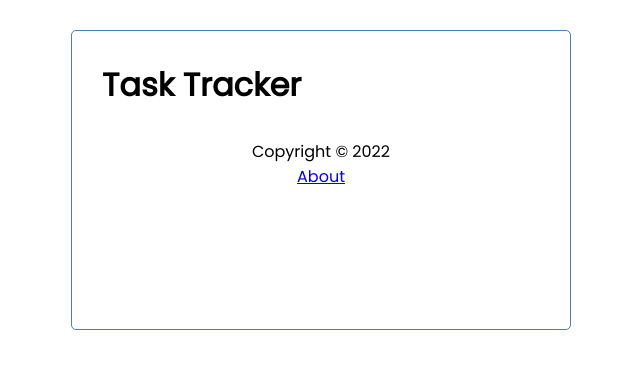
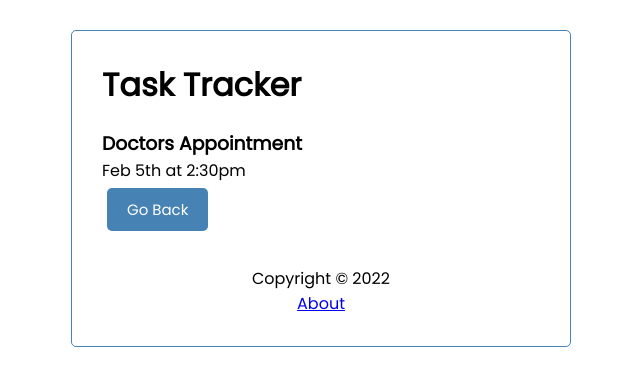
Before and after one commit to jrbderobles/ReactTaskTracker, a React (Create React App) app: page /tasks/1 in a window 1280 px wide. Shown: the top 386 px of the page, without its empty margins (319-959 px from the left). Built offline with nearby package versions, Linux system fonts and the light colour scheme; data requests are answered from the project's data file.

Commit message:
Added a TaskDetails component

```diff
--- a/src/App.js
+++ b/src/App.js
@@ -6,6 +6,7 @@
 import AddTask from './components/AddTask';
 import Footer from './components/Footer';
 import About from './components/About';
+import TaskDetails from './components/TaskDetails';
 
 function App() {
   const [showAddTask, setShowAddTask] = useState(false)
@@ -92,6 +93,7 @@
             </>
           } />
           <Route path='/about' element={<About />} />
+          <Route path='/tasks/:id' element={<TaskDetails />} />
         </Routes>
         <Footer />
       </div>
--- a/src/components/Task.js
+++ b/src/components/Task.js
@@ -1,10 +1,12 @@
 import { FaTimes } from 'react-icons/fa'
+import { Link } from 'react-router-dom'
 
 const Task = ({ task, onDelete, onToggle }) => {
   return (
     <div className={`task ${task.reminder ? 'reminder': ''}`} onDoubleClick={() => onToggle(task.id)}>
       <h3>{task.text} <FaTimes style={{ color: 'red', cursor: 'pointer' }} onClick={() => onDelete(task.id)} /></h3>
       <p>{task.day}</p>
+      <p><Link to={'/tasks/' + task.id}>View Details</Link></p>
     </div>
   )
 }
--- /dev/null
+++ b/src/components/TaskDetails.js
@@ -0,0 +1,41 @@
+import { useState, useEffect } from 'react';
+import { useParams, Navigate, useNavigate } from 'react-router-dom';
+
+import Button from './Button';
+
+const TaskDetails = () => {
+  const [loading, setLoading] = useState(true);
+  const [task, setTask] = useState({});
+  const [error, setError] = useState(null);
+
+  const params = useParams();
+  const navigate = useNavigate();
+
+  useEffect(() => {
+    const fetchTask = async () => {
+      const res = await fetch('http://localhost:5000/tasks/' + params.id);
+      const data = await res.json();
+
+      if (res.status === 404) {
+        navigate('/');
+      }
+
+      setTask(data);
+      setLoading(false);
+    }
+
+    fetchTask();
+  });
+
+  return loading ? (<h3>Loading...</h3>) : (
+    <div>
+      <h3>{task.text}</h3>
+      <p>{task.day}</p>
+      <Button onClick={() => {
+        navigate(-1)
+      }} text='Go Back' />
+    </div>
+  )
+}
+
+export default TaskDetails
```
